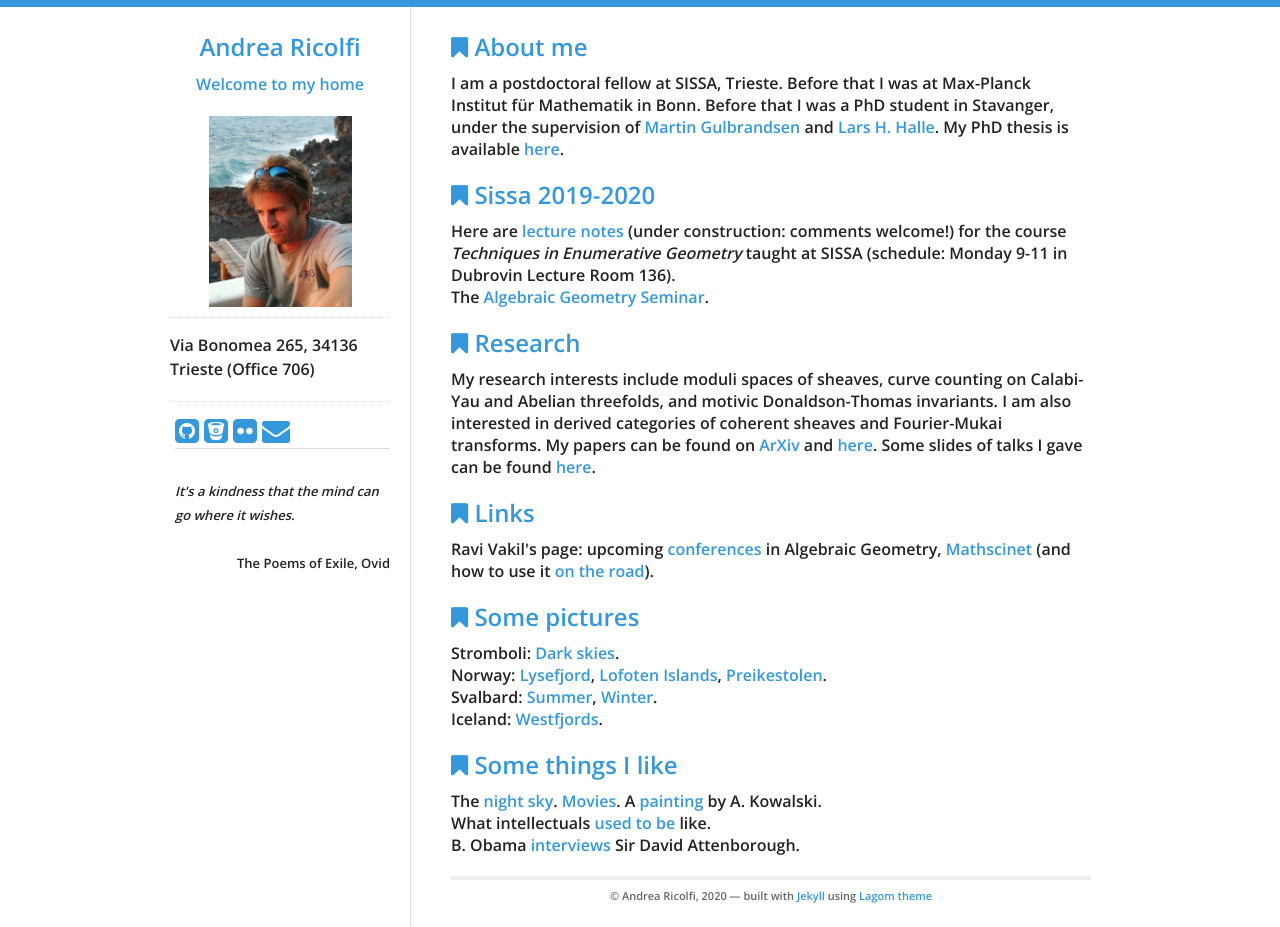
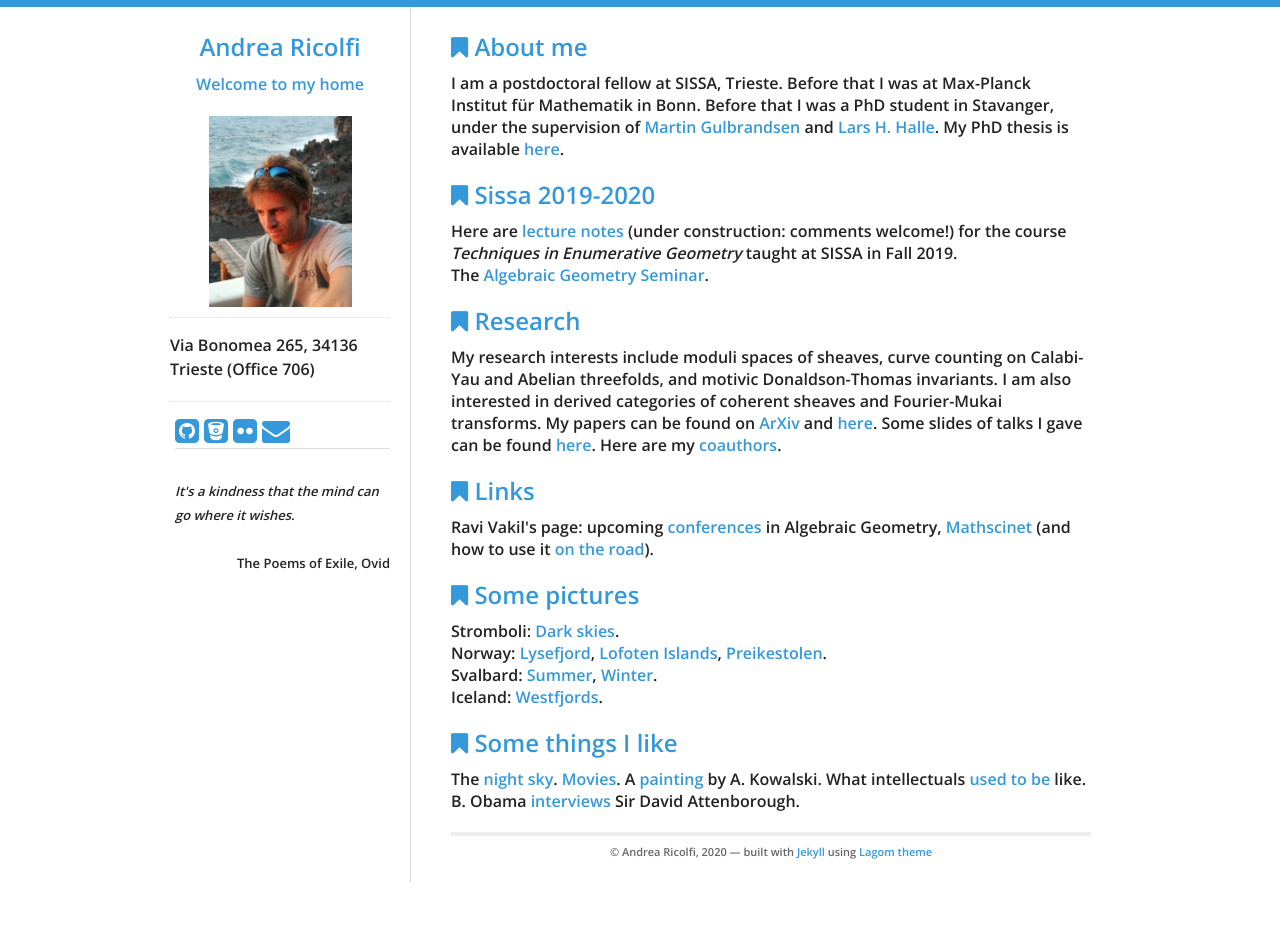
Before and after one commit to atricolfi/atricolfi.github.io, a Jekyll site: the page built from index.html, in a window 1280 px wide. Built offline with Jekyll 4.4.1, drawn with Linux system fonts in a browser that asks for light colours.

Commit message:
Update index.html

```diff
--- a/index.html
+++ b/index.html
@@ -15,7 +15,7 @@
   <h2><i class="fa fa-bookmark"></i> Sissa 2019-2020</h2>
  <p>
  Here are <a href="IntroEnumerativeGeometry.pdf">lecture notes</a> (under construction: comments welcome!) for the course <em>Techniques in Enumerative Geometry</em>
- taught at SISSA (schedule: Monday 9-11 in Dubrovin Lecture Room 136).<br>
+ taught at SISSA in Fall 2019.<br>
 
 The <a href="http://users.ictp.it/~arincon/AGS.html">Algebraic Geometry Seminar</a>.
  </p>
@@ -27,7 +27,7 @@
 and motivic Donaldson-Thomas invariants.
 I am also interested in derived categories of coherent sheaves and Fourier-Mukai transforms.
 My papers can be found on <a href="https://arxiv.org/search/?query=ricolfi&searchtype=all&source=header">ArXiv</a> and <a href="Papers.html">here</a>.
-Some slides of talks I gave can be found <a href="Slides.html">here</a>.
+Some slides of talks I gave can be found <a href="Slides.html">here</a>. Here are my <a href="Slides.html">coauthors</a>.
 </p>
 
 
@@ -55,7 +55,7 @@
 <p>
   The <a href=Astronomer.html>night sky</a>.
   <a href=Movies.html>Movies</a>.
-  A <a href=kowalski.html>painting</a> by A. Kowalski. <br>
+  A <a href=kowalski.html>painting</a> by A. Kowalski.
   What intellectuals <a href=J'accuse.pdf>used to be</a> like. <br>
   B. Obama <a href="https://www.youtube.com/watch?v=NZtJ2ZGyvBI&t=0s">interviews</a>
 Sir David Attenborough.  <br>
```
